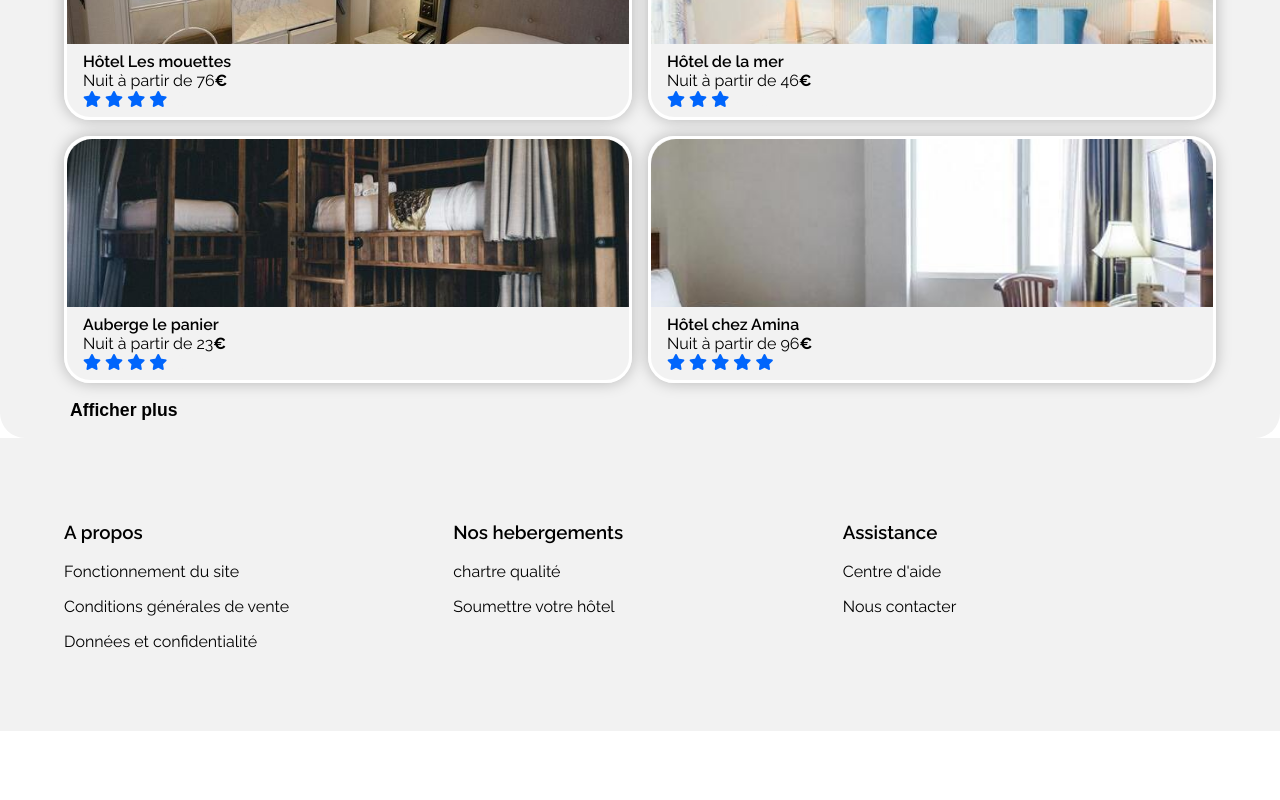
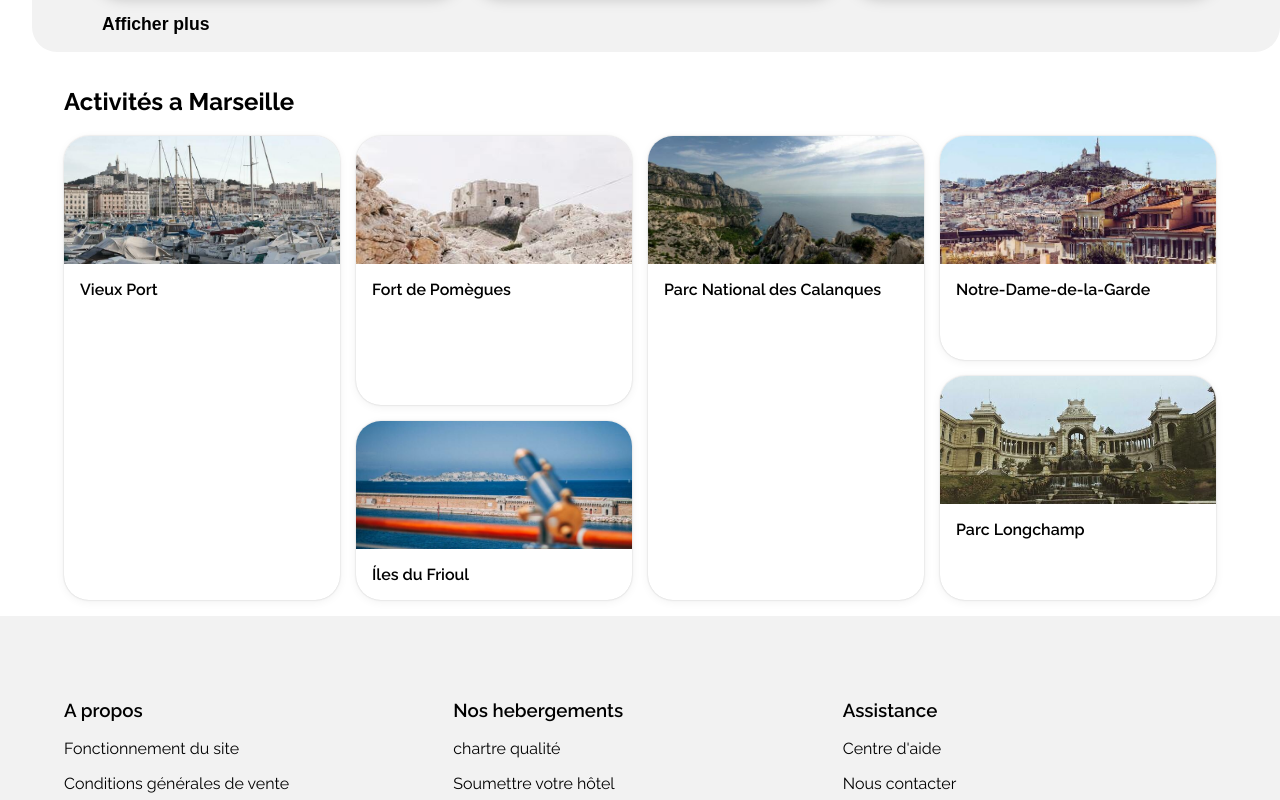
Before and after one commit to baptistegfy/BaptisteGeffroy_2_230321, a plain HTML site: page index.html in a window 1280 px wide. Shown: the part 1465-2265 px from the top of the page. Before the commit the page ends 2196 px from the top, so only its background shows below. Drawn offline with Linux system fonts and the light colour scheme.

Commit message:
add activitie section

```diff
--- a/Css/activitie.css
+++ b/Css/activitie.css
@@ -1,6 +1,7 @@
 #activitie-at{
 margin: 1rem 0;
 padding: 0 5%;
+grid-row: 3;
 }
 
 .ctivitie-title {
@@ -60,37 +61,33 @@ padding: 0 5%;
   background-image: url(../image/activitie/parc-lonchamp-small.jpg);
 }
 
-@media screen and (min-width: 667){
+@media screen and (min-width: 667px){
   .activitie-grid {
     grid-template-columns: 1fr 1fr;
   }
+
+  .col1{
+    display: grid;
+    grid-template-rows: 1fr;
+  }
+  .col2{
+    display: grid;
+    grid-template-rows: 1.5fr 1fr;
+    gap: 1rem;
+  }
+  .col3{
+    display: grid;
+    grid-template-rows: 1fr;
+  }
+  .col4{
+    display: grid;
+    grid-template-rows: 1fr 1fr;
+    gap: 1rem;
+  }
 }
 
-@media screen and (min-width: 1024px) {
-  #activitie-at{
-  }
-  .activitie-grid{
-      grid-template-columns: 1fr 1fr 1fr 1fr;
-  }
-
-  .vieux-port {
-
-  }
-
-  .promegues{
-
-  }
-
-  .frioul{
-
-    }
-  .calanques{
-
-  }
-  .la-garde{
-
-  }
-  .longchamp{
-
+@media screen and (min-width: 1024px){
+    .activitie-grid {
+    grid-template-columns: 1fr 1fr 1fr 1fr;
   }
 }
--- a/Css/hosting.css
+++ b/Css/hosting.css
@@ -69,10 +69,11 @@ padding: 0.5rem 1rem;
   background-image: url(../image/hosting/hotel-chez-amina-small.jpg);
 }
 
-@media screen and (min-width: 667px) {
+  @media screen and (min-width: 667px) {
   #hosting-at{
     background: #f2f2f2;
     border-radius: 25px;
+    margin-left: 2rem;
   }
 
   .hosting-grid {
@@ -81,11 +82,7 @@ padding: 0.5rem 1rem;
   }
 }
 
-@media screen and (min-width: 1024) {
-  #hosting-at {
-    margin-left: 2rem;
-  }
-
+  @media screen and (min-width: 1024px) {
   .hosting-grid {
     grid-template-columns: 1fr 1fr 1fr;
     grid-gap: 1rem;
--- a/Css/main.css
+++ b/Css/main.css
@@ -1,6 +1,7 @@
 @import url(./search.css);
 @import url(./most-popular.css);
 @import url(./hosting.css);
+@import url(./activitie.css);
 
 main{
   display: grid;
@@ -15,14 +16,19 @@ main{
   color: #F2F2F2;
 }
 
+  .hosting-popular {
+    display: grid;
+    grid-template-columns: 1fr;
+    grid-gap: 1rem;
+  }
+
 @media screen and (min-width: 667px) {
   main {
     display: grid;
-    grid-template-rows: auto 1fr auto;
+    grid-template-rows: auto ;
   }
 
   .hosting-popular {
-    display: grid;
     grid-template-columns: 2fr 1fr;
     grid-gap: 1rem;
   }
--- a/index.html
+++ b/index.html
@@ -249,8 +249,50 @@
         <button class="hosting-btn">Afficher plus</button>
         </section>
       </section>
+      <section id="activitie-at">
+        <div class="activitie-title">
+          <h2>Activités a Marseille</h2>
+        </div>
 
+        <div class="activitie-grid">
+          <div class="col1">
+            <div class="activitie-card vieux-port">
+              <div class="activitie-img img-vieux-port"></div>
+              <p class="activitie-card-title">Vieux Port</p>
+            </div>
+          </div>
 
+          <div class="col2">
+            <div class="activitie-card promegues">
+              <div class="activitie-img img-fort-pomegues"></div>
+              <p class="activitie-card-title">Fort de Pomègues</p>
+            </div>
+            <div class="activitie-card frioul">
+              <div class="activitie-img img-iles-frioul"></div>
+              <p class="activitie-card-title">Íles du Frioul</p>
+            </div>
+          </div>
+
+          <div class="col3">
+            <div class="activitie-card calanques">
+              <div class="activitie-img img-les-calanques"></div>
+              <p class="activitie-card-title">Parc National des Calanques</p>
+            </div>
+          </div>
+
+          <div class="col4">
+            <div class="activitie-card la-garde">
+              <div class="activitie-img img-la-garde"></div>
+              <p class="activitie-card-title">Notre-Dame-de-la-Garde</p>
+            </div>
+
+            <div class="activitie-card longchamp">
+              <div class="activitie-img img-parc-longchamp"></div>
+              <p class="activitie-card-title">Parc Longchamp</p>
+            </div>
+          </div>
+        </div>
+      </section>
     </main>
 
 
```
